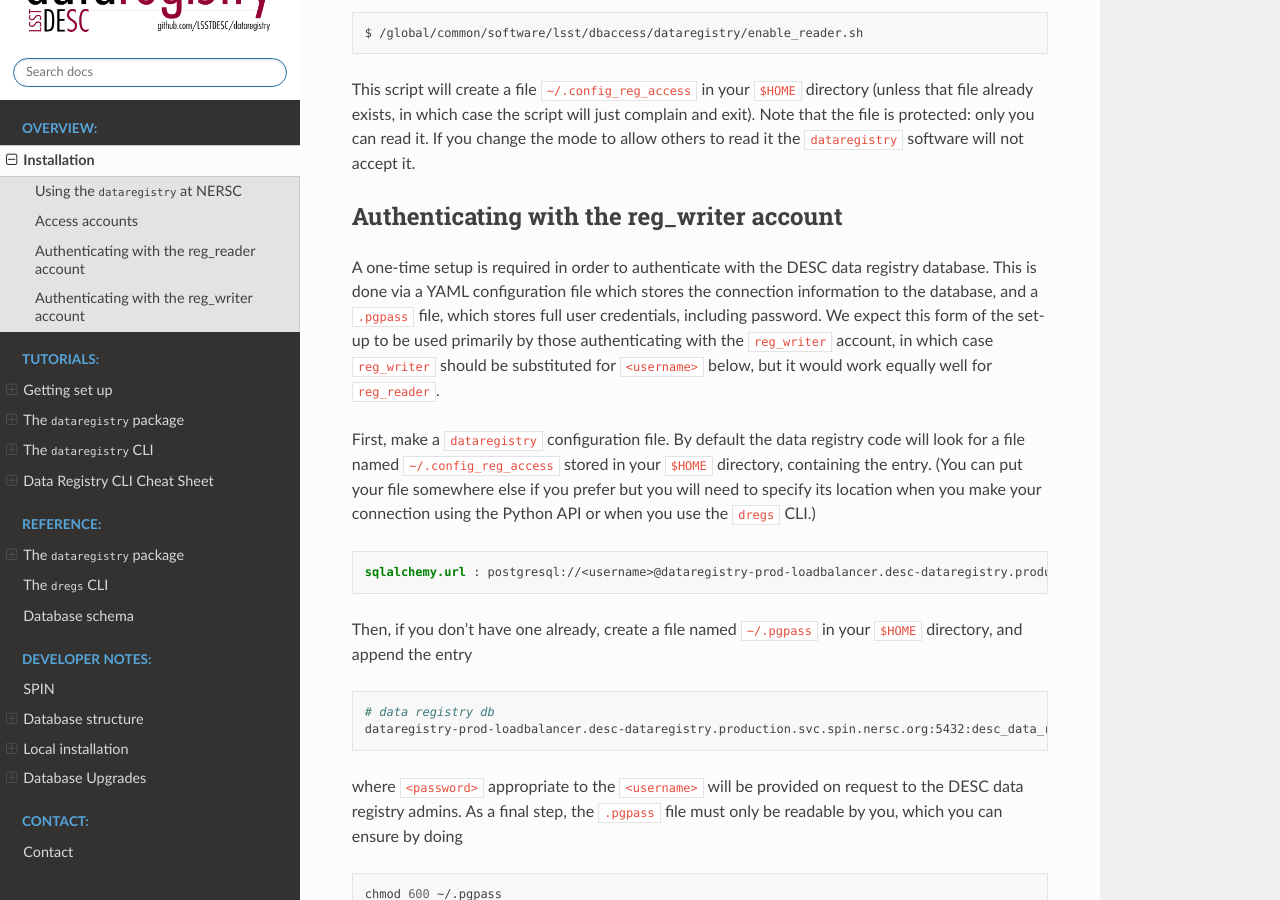
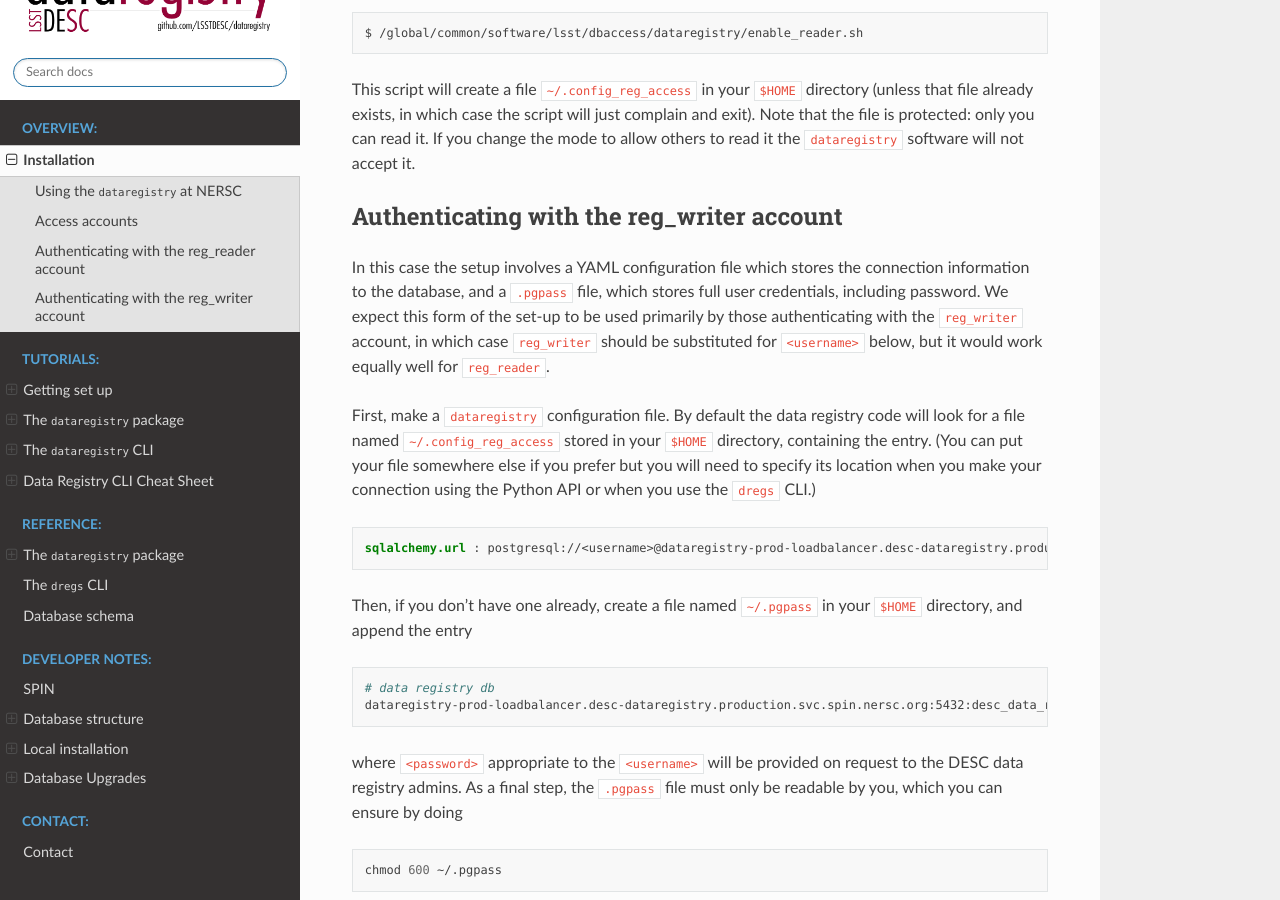
Before and after one commit to LSSTDESC/dataregistry, a Sphinx documentation site: the page built from docs/source/installation.rst, in a window 1280 px wide and 900 px high, scrolled down 1188 px. Built offline with Sphinx 7.4.7 and the Read the Docs theme 3.1.0, drawn with Linux system fonts in a browser that asks for light colours.

Commit message:
clean up language

```diff
--- a/docs/source/installation.rst
+++ b/docs/source/installation.rst
@@ -72,8 +72,7 @@ read it.  If you change the mode to allow others to read it the
 Authenticating with the reg_writer account
 ------------------------------------------
 
-A one-time setup is required in order to authenticate with the DESC data
-registry database. This is done via a YAML configuration file which stores the
+In this case the setup involves a YAML configuration file which stores the
 connection information to the database, and a ``.pgpass`` file, which
 stores full user credentials, including password.  We expect this form
 of the set-up to be used primarily by those authenticating with the
@@ -91,7 +90,6 @@ or when you use the ``dregs`` CLI.)
 
    sqlalchemy.url : postgresql://<username>@dataregistry-prod-loadbalancer.desc-dataregistry.production.svc.spin.nersc.org:5432/desc_data_registry
 
-
 Then, if you don't have one already, create a file named ``~/.pgpass`` in your
 ``$HOME`` directory, and append the entry
 
```
